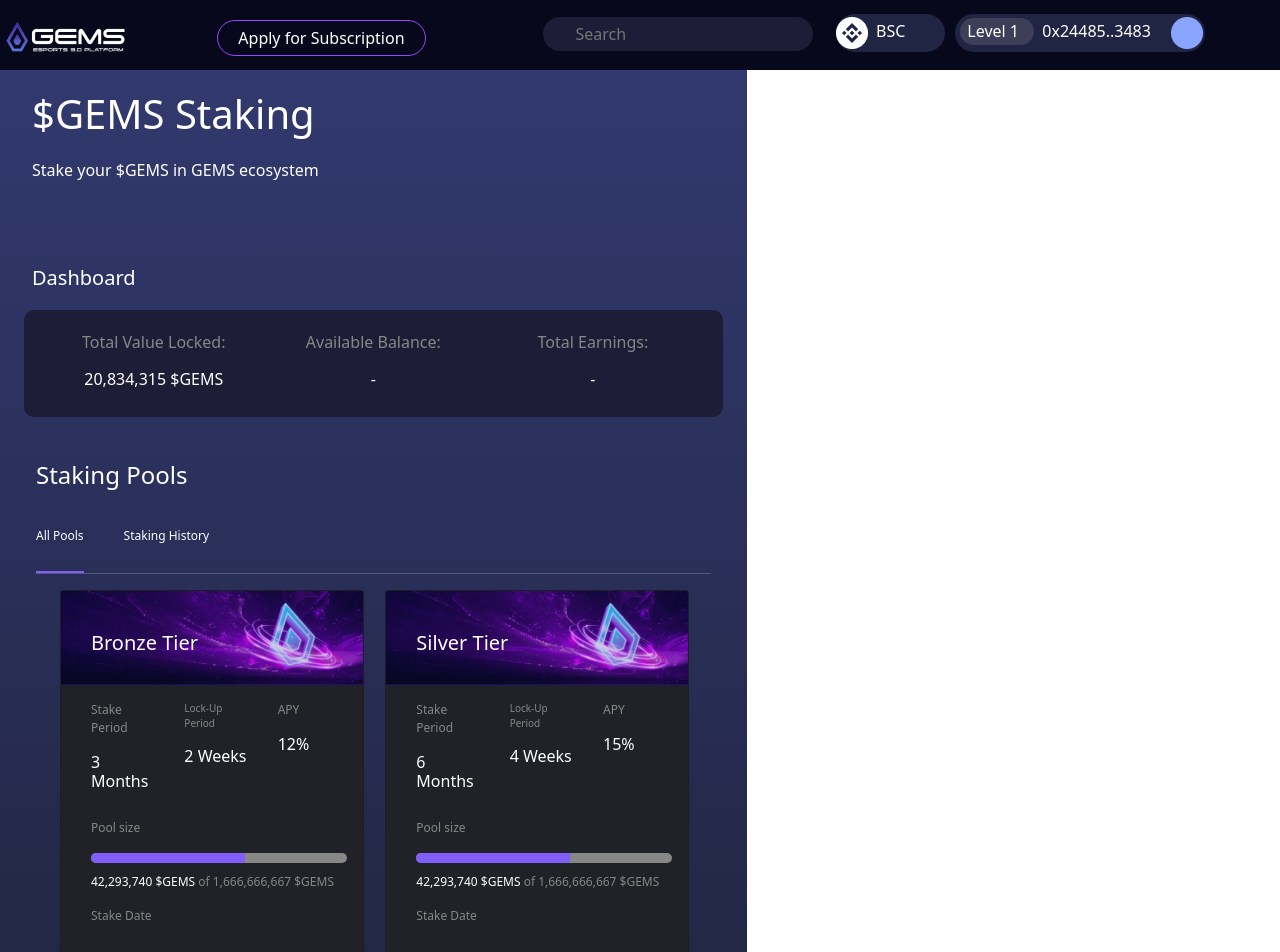
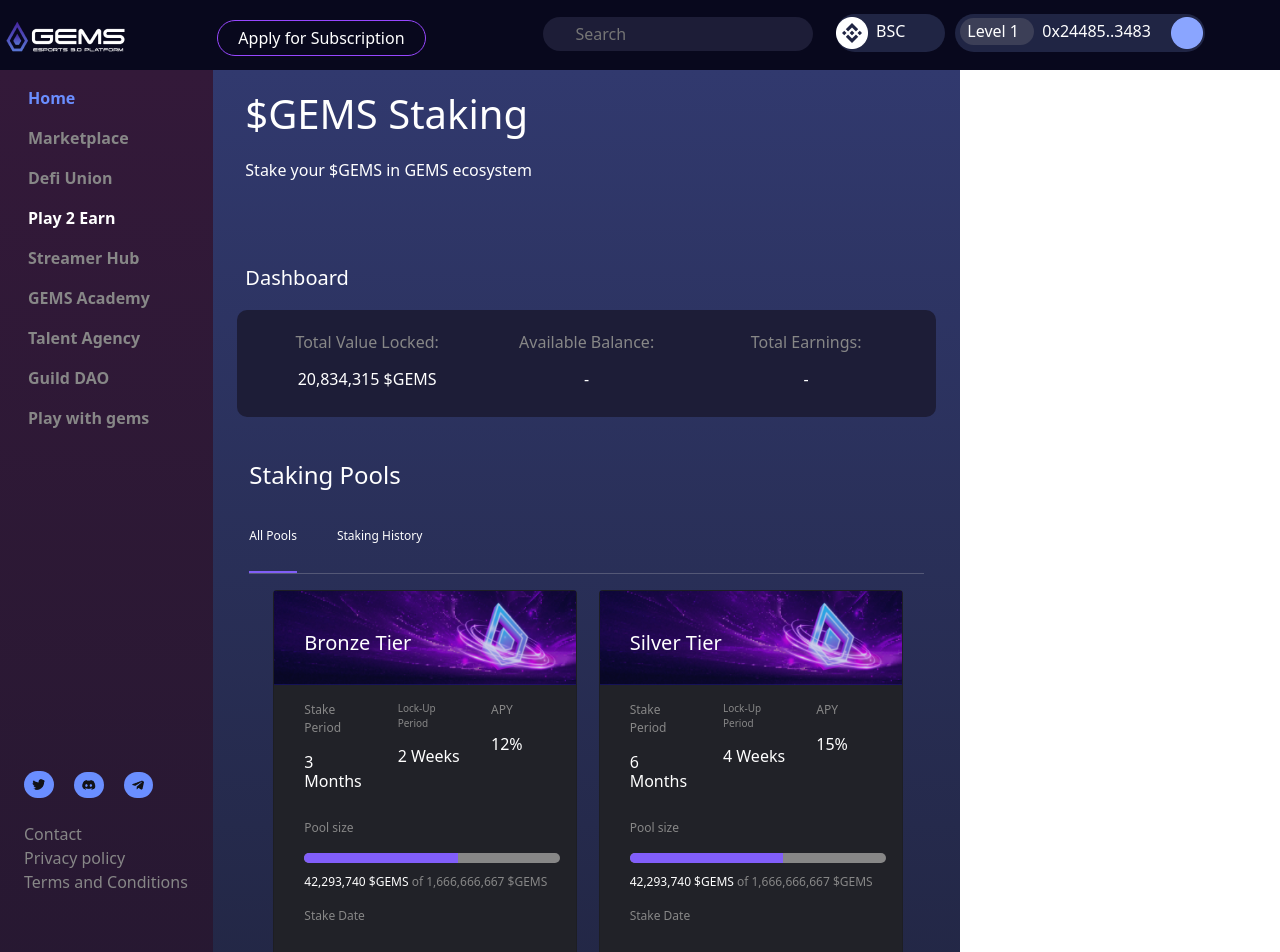
Before and after one commit to QalbeAli/Wagmi-Code, a Next.js app: page / in a window 1280 px wide. Shown: the top 952 px of the page. Built offline with nearby package versions, Linux system fonts and the light colour scheme.

Commit message:
responsive

```diff
--- a/pages/index.js
+++ b/pages/index.js
@@ -9,9 +9,21 @@
   faSearch,
   faAmbulance,
   faAnchor,
+  faBars,
+  faToggleOff
+
 } from "@fortawesome/free-solid-svg-icons";
 export default function Staking() {
+const showContent=()=>{
+ let show=document.getElementById("show");
+ if (show.style.display === "block") {
+  show.style.display = "none";
+} else {
+  show.style.display = "block";
 
+}
+
+}
   return (
 
     <>
@@ -43,7 +55,9 @@
 
 
           </div>
+
           <div className='col-lg-5 col-sm-12 col-12' style={{ textAlign: "center" }} >
+
             <div className={styles.div3}>
               <span className={styles.network}>
                 <img src="v1.png"></img>
@@ -55,12 +69,17 @@
               </span>
 
             </div>
+
+          </div>
+          <div className={styles.baricon} >
+          <i className="fa-solid fa-bars" onClick={showContent} style={{color:"white",marginLeft:"10px",cursor:"pointer"}}></i>
           </div>
         </div>
       </div>
       <div className="container-fluid" >
-  <div className="row flex-nowrap">
-    {/* <div className="col-3 col-md-3 col-xl-2 px-sm-2 px-0 " style={{backgroundImage:"linear-gradient(#331939, #191729)"}}>
+  <div className="row ">
+    <div className="col-12 col-md-12 col-xl-2 px-sm-2 px-0 " style={{backgroundImage:"linear-gradient(#331939, #191729)"}}>
+     <div className={styles.column33} id="show">
       <div className="d-flex flex-column align-items-center align-items-sm-start px-3 pt-2 text-white min-vh-100">
         <ul
           className="nav nav-pills flex-column mb-sm-auto mb-0 align-items-center align-items-sm-start"
@@ -68,24 +87,24 @@
         >
           <li className="nav-item">
             <a href="#" className="nav-link align-middle px-0">
-              <span className="ms-1 d-none d-sm-inline" style={{color:"#6a8eff",fontWeight:"bold"}}>Home</span>
+              <span className="ms-1 d-sm-inline" style={{color:"#6a8eff",fontWeight:"bold"}}>Home</span>
             </a>
           </li>
           <li>
             <a
               href="#submenu1"
-              data-bs-toggle="collapse"
+
               className="nav-link px-0 align-middle"
             >
 
-              <span className="ms-1 d-none d-sm-inline"  style={{color:"#878787",fontWeight:"bold"}}>Marketplace</span>{" "}
+              <span className="ms-1 d-sm-inline"  style={{color:"#878787",fontWeight:"bold"}}>Marketplace</span>{" "}
             </a>
 
           </li>
           <li>
             <a href="#" className="nav-link px-0 align-middle">
 
-              <span className="ms-1 d-none d-sm-inline" style={{color:"#878787",fontWeight:"bold"}}>Defi Union</span>
+              <span className="ms-1  d-sm-inline" style={{color:"#878787",fontWeight:"bold"}}>Defi Union</span>
             </a>
           </li>
           <li>
@@ -95,7 +114,7 @@
               className="nav-link px-0 align-middle "
             >
 
-              <span className="ms-1 d-none d-sm-inline" style={{color:"white",fontWeight:"bold"}}>Play 2 Earn</span>
+              <span className="ms-1 d-sm-inline" style={{color:"white",fontWeight:"bold"}}>Play 2 Earn</span>
             </a>
 
           </li>
@@ -106,7 +125,7 @@
               className="nav-link px-0 align-middle"
             >
 
-              <span className="ms-1 d-none d-sm-inline" style={{color:"#878787",fontWeight:"bold"}}>Streamer Hub</span>{" "}
+              <span className="ms-1  d-sm-inline" style={{color:"#878787",fontWeight:"bold"}}>Streamer Hub</span>{" "}
             </a>
            </li>
            <li>
@@ -116,7 +135,7 @@
               className="nav-link px-0 align-middle"
             >
 
-              <span className="ms-1 d-none d-sm-inline" style={{color:"#878787",fontWeight:"bold"}}>GEMS Academy </span>{" "}
+              <span className="ms-1  d-sm-inline" style={{color:"#878787",fontWeight:"bold"}}>GEMS Academy </span>{" "}
             </a>
            </li>
            <li>
@@ -126,7 +145,7 @@
               className="nav-link px-0 align-middle"
             >
 
-              <span className="ms-1 d-none d-sm-inline" style={{color:"#878787",fontWeight:"bold"}}>Talent Agency</span>{" "}
+              <span className="ms-1 d-sm-inline" style={{color:"#878787",fontWeight:"bold"}}>Talent Agency</span>{" "}
             </a>
            </li>
            <li>
@@ -136,7 +155,7 @@
               className="nav-link px-0 align-middle"
             >
 
-              <span className="ms-1 d-none d-sm-inline" style={{color:"#878787",fontWeight:"bold"}}>Guild DAO</span>{" "}
+              <span className="ms-1 d-sm-inline" style={{color:"#878787",fontWeight:"bold"}}>Guild DAO</span>{" "}
             </a>
            </li>
            <li>
@@ -146,12 +165,12 @@
               className="nav-link px-0 align-middle"
             >
 
-              <span className="ms-1 d-none d-sm-inline" style={{color:"#878787",fontWeight:"bold"}}>Play with gems</span>{" "}
+              <span className="ms-1  d-sm-inline" style={{color:"#878787",fontWeight:"bold"}}>Play with gems</span>{" "}
             </a>
            </li>
            </ul>
         <hr />
-      <div style={{marginTop:"500px"}}>
+      <div className={styles.addMar}>
        <a href="#"><img src="v2.png" className={styles.imgss}></img></a>
        <a href="#"><img src="v3.png" className={styles.imgs}></img></a>
        <a href="#"><img src="v4.png" className={styles.imgs}></img></a>
@@ -162,7 +181,9 @@
        <a style={{color:"#878787",textDecoration:"none"}}  href="#">Terms and Conditions</a>
       </div>
       </div>
-    </div> */}
+    </div>
+    </div>
+
     <div className="col-xl-7 col-md-12 col-12" style={{backgroundImage:"linear-gradient(#31396E,#121216)"}}>
 
     <div className={styles.centerCol}>
--- a/styles/Home.module.css
+++ b/styles/Home.module.css
@@ -164,6 +164,13 @@
 .div2{
   text-align: center;
   }
+  .baricon{
+    display: none;
+  }
+  .addMar{
+    margin-top: 300px;
+    padding-bottom: 20px;
+  }
 @media only screen and (max-width: 800px){
   .logoimg{
   text-align: center;
@@ -204,7 +211,6 @@
 
 }
 
-
 }
 @media only screen and (max-width: 400px){
   .input11{
@@ -221,4 +227,19 @@
     padding-right: 5px;
   }
 
+
 }
+@media only screen and (min-width: 300px) and (max-width:1200px){
+  .column33{
+    display: none;
+
+  }
+ .baricon{
+   display: block;
+ }
+ .addMar{
+  margin-top: 100px;
+  padding-bottom: 20px;
+  margin-left: 40px;
+}
+}
```
